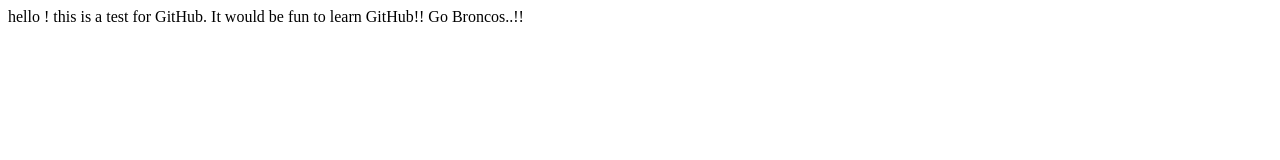
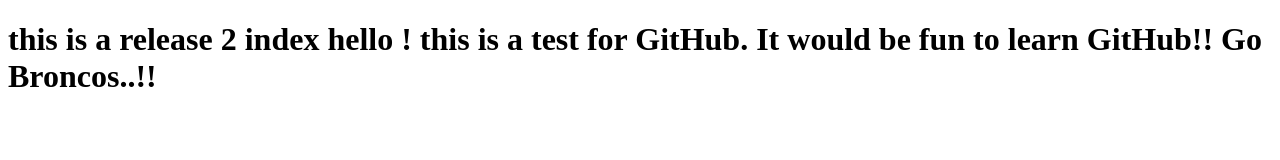
Before and after one commit to jandialqa/mytestrepo, a plain HTML site: page WebContent/index.html in a window 1280 px wide. Drawn offline with Linux system fonts and the light colour scheme.

Commit message:
committing in the release2_index branch

```diff
--- a/WebContent/index.html
+++ b/WebContent/index.html
@@ -4,12 +4,18 @@
 <meta charset="US-ASCII">
 <title>Insert title here</title>
 </head>
+
 <body>
+<h1>
+this is a release 2 index
+
 	 hello ! this is a test for GitHub.
 
 	 It would be fun to learn GitHub!!
 
 	 Go Broncos..!!
+</h1>
+</body>
 
-</body>
+
 </html>
```
